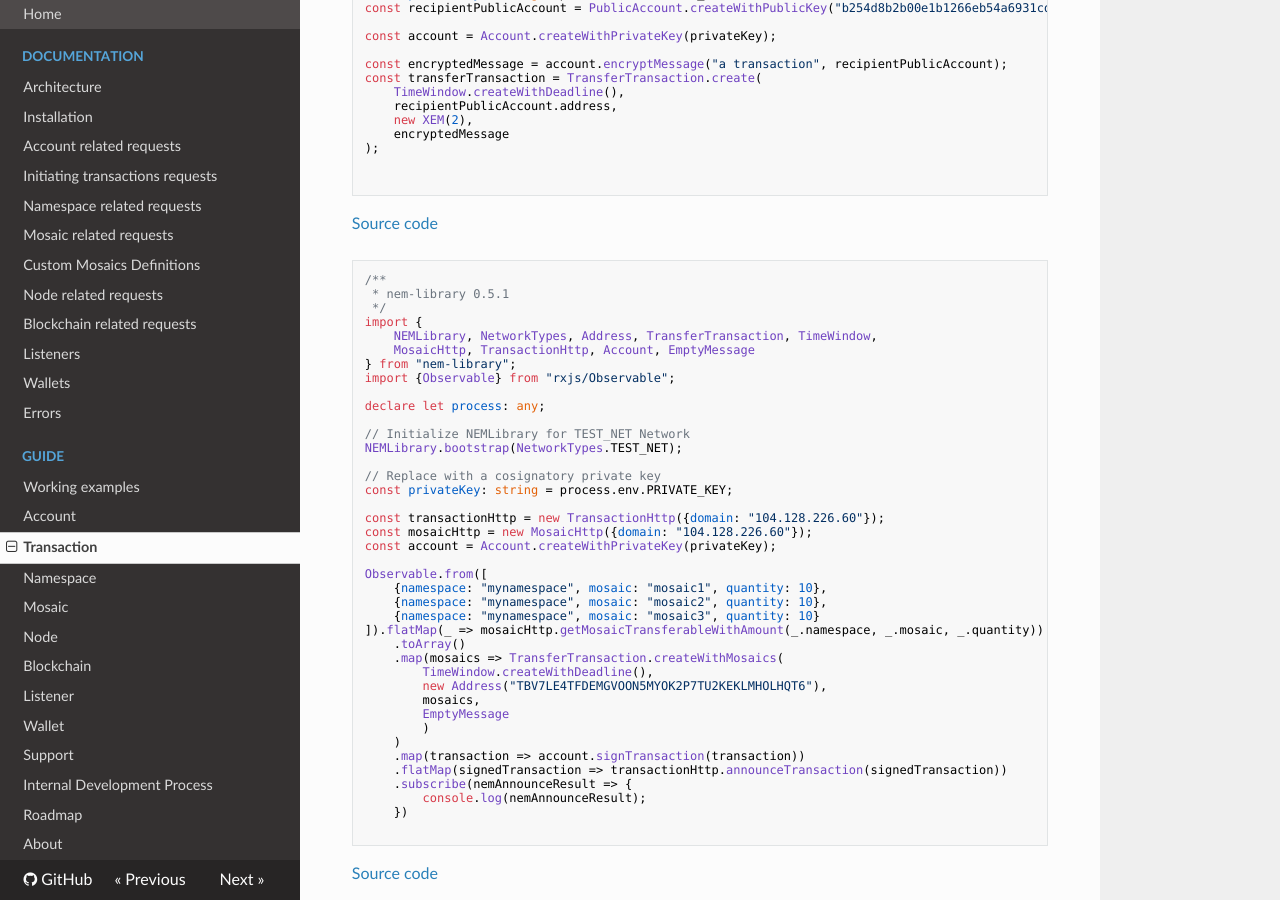
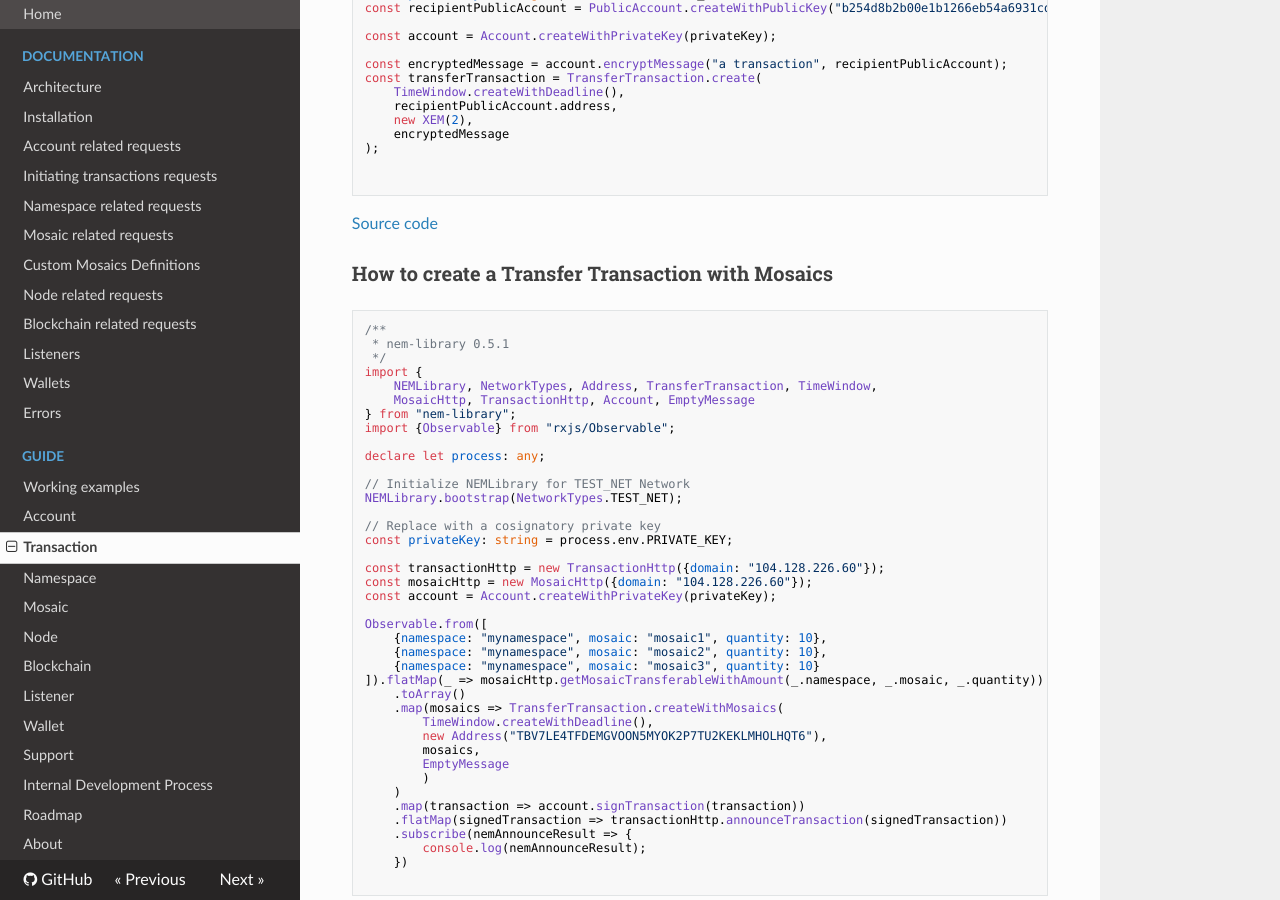
Before and after one commit to takahser/nem-library-docs, an MkDocs documentation site: the page built from docs/guide/transaction.md, in a window 1280 px wide and 900 px high, scrolled down 1617 px. Built offline with MkDocs 1.6.1, drawn with Linux system fonts in a browser that asks for light colours; nearby versions of some CDN libraries; old or Windows-style settings are respelled for this version of MkDocs.

Commit message:
ADDED title to Transfer Transaction with Mosaics example

````diff
--- a/docs/guide/transaction.md
+++ b/docs/guide/transaction.md
@@ -114,6 +114,8 @@ const transferTransaction = TransferTransaction.create(
 
 [Source code](https://github.com/aleixmorgadas/nem-library-examples/blob/master/howto/transaction/How_to_create_a_Transfer_Transaction_with_an_Encrypted_Message.ts)
 
+### How to create a Transfer Transaction with Mosaics
+
 ```typescript
 /**
  * nem-library 0.5.1
````
